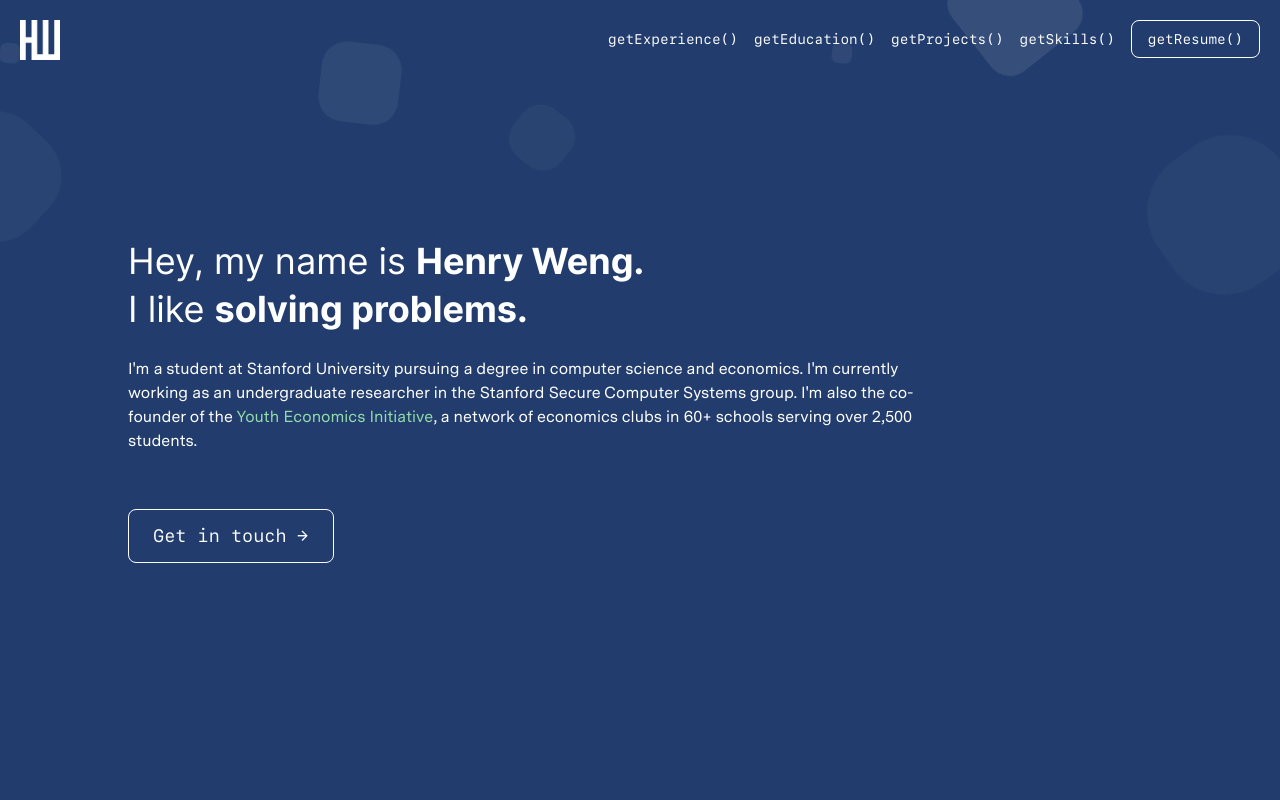
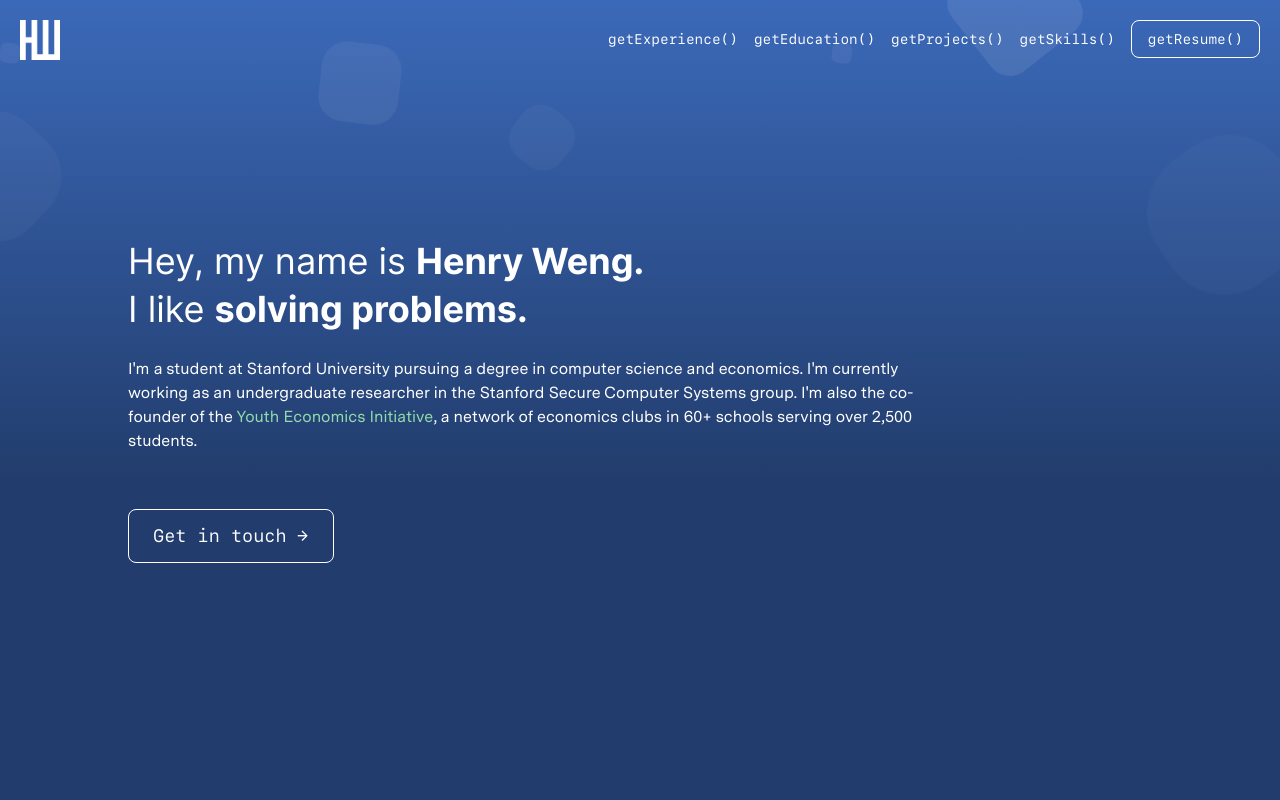
Before and after one commit to henryweng03/personal-site, a React (Create React App) app: page / in a window 1280 px wide. Shown: the top 800 px of the page. Built offline with nearby package versions, Linux system fonts and the light colour scheme.

Commit message:
Background gradient

```diff
--- a/src/sections/hero-background.css
+++ b/src/sections/hero-background.css
@@ -1,5 +1,5 @@
 .hero-background{
-  background: rgb(34,61,109);
+  background-image: linear-gradient(180deg, rgb(59,105,185), rgb(34,61,109) 60%);
 }
 
 .circles{
```
